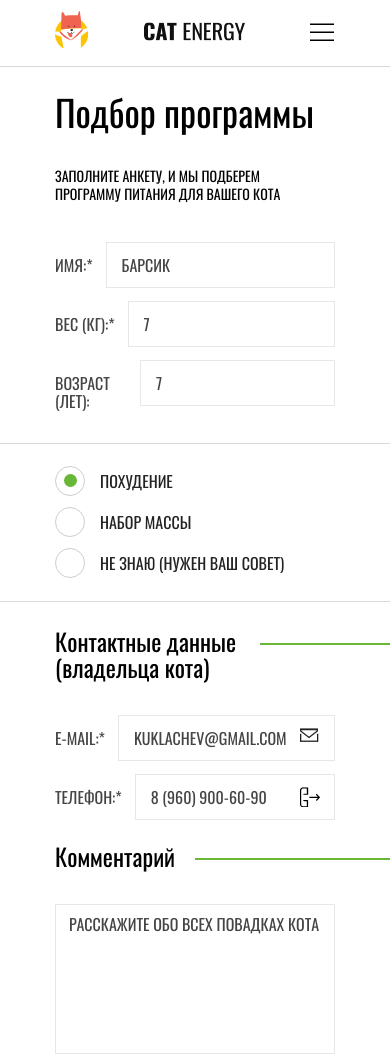
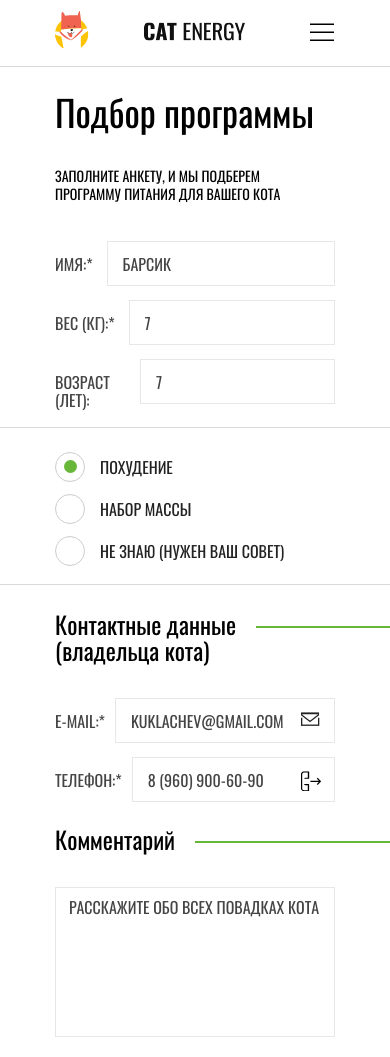
Before and after one commit to zakharovdm/1214637-cat-energy-22, a website: page source/form.html in a window 390 px wide. Shown: the top 1057 px of the page. Drawn offline with nearby package versions, Linux system fonts and the light colour scheme; files that its build step writes are made by us from their sources.

Commit message:
PP части моб версии

```diff
--- a/source/form.html
+++ b/source/form.html
@@ -89,7 +89,7 @@
             <legend class="form__title">Контактные данные (владельца кота)</legend>
             <div class="form__wrap-contacts">
               <div class="form__inner">
-                <label class="form__label" for="email-field">E-mail:*</label>
+                <label class="form__label form__label--contacts" for="email-field">E-mail:*</label>
                 <input class="form__input" type="email" name="email" id="email-field" placeholder="kuklachev@gmail.com">
                 <svg class="form__input-logo" width="20" height="14" viewBox="0 0 20 14" fill="none" xmlns="http://www.w3.org/2000/svg">
                   <line x1="0.65" y1="5.84766" x2="0.65" y2="13.8477" stroke="#222222" stroke-width="1.3"/>
@@ -100,7 +100,7 @@
                 </svg>
               </div>
               <div class="form__inner">
-                <label class="form__label" for="phone-field">Телефон:*</label>
+                <label class="form__label form__label--contacts" for="phone-field">Телефон:*</label>
                 <input class="form__input" type="tel" name="phone" id="phone-field" placeholder="8 (960) 900-60-90">
                 <svg class="form__input-logo" width="20" height="20" viewBox="0 0 20 20" fill="none" xmlns="http://www.w3.org/2000/svg">
                   <g clip-path="url(#clip0)">
--- a/source/sass/blocks/form.scss
+++ b/source/sass/blocks/form.scss
@@ -35,7 +35,7 @@
   border: 0;
 
   &:first-child {
-    margin-bottom: 24px;
+    margin-bottom: 9px;
 
     @media (min-width: $tablet-width) {
       margin-bottom: 44px;
@@ -47,7 +47,7 @@
   }
 
   &:nth-child(2) {
-    padding: 28px 0 6px;
+    padding: 30px 0 0;
     margin-bottom: 26px;
     align-self: center;
 
@@ -191,7 +191,7 @@
 .form__label {
   position: relative;
   display: block;
-  padding: 0 13px 0 0;
+  padding: 0 14px 0 0;
 
   font-size: 16px;
   text-transform: uppercase;
@@ -206,7 +206,7 @@
   }
 
   &--option {
-    margin-bottom: 23px;
+    margin-bottom: 24px;
 
     color: $darked-grey;
 
@@ -255,11 +255,15 @@
       }
     }
   }
+
+  &--contacts {
+    padding-right: 10px;
+  }
 }
 
 .form__input {
-  padding: 13px 15px;
-  margin: 0 0 13px;
+  padding: 13px 15px 12px;
+  margin: 0 0 14px;
   flex-grow: 1;
 
   font-size: 16px;
@@ -332,8 +336,8 @@
 
 .form__input-logo {
   position: absolute;
-  top: 13px;
-  right: 15px;
+  top: 14px;
+  right: 14px;
 
   @media (min-width: $tablet-width) {
     top: 17px;
@@ -408,7 +412,7 @@
   position: relative;
   z-index: 1;
 
-  width: 205px;
+  width: 201px;
   padding: 0 0 35px;
 
   font-size: 24px;
--- a/source/sass/blocks/site-main.scss
+++ b/source/sass/blocks/site-main.scss
@@ -21,7 +21,7 @@
 .site-main__text {
   width: 230px;
   margin: 0;
-  padding: 0 0 39px;
+  padding: 0 0 38px;
 
   text-transform: uppercase;
 
--- a/source/sass/blocks/site-nav.scss
+++ b/source/sass/blocks/site-nav.scss
@@ -26,7 +26,7 @@
   &--opened .site-nav__toggle::before {
     content: "";
     position: absolute;
-    top: 0;
+    top: -2px;
     right: 0;
 
     width: 25px;
```
